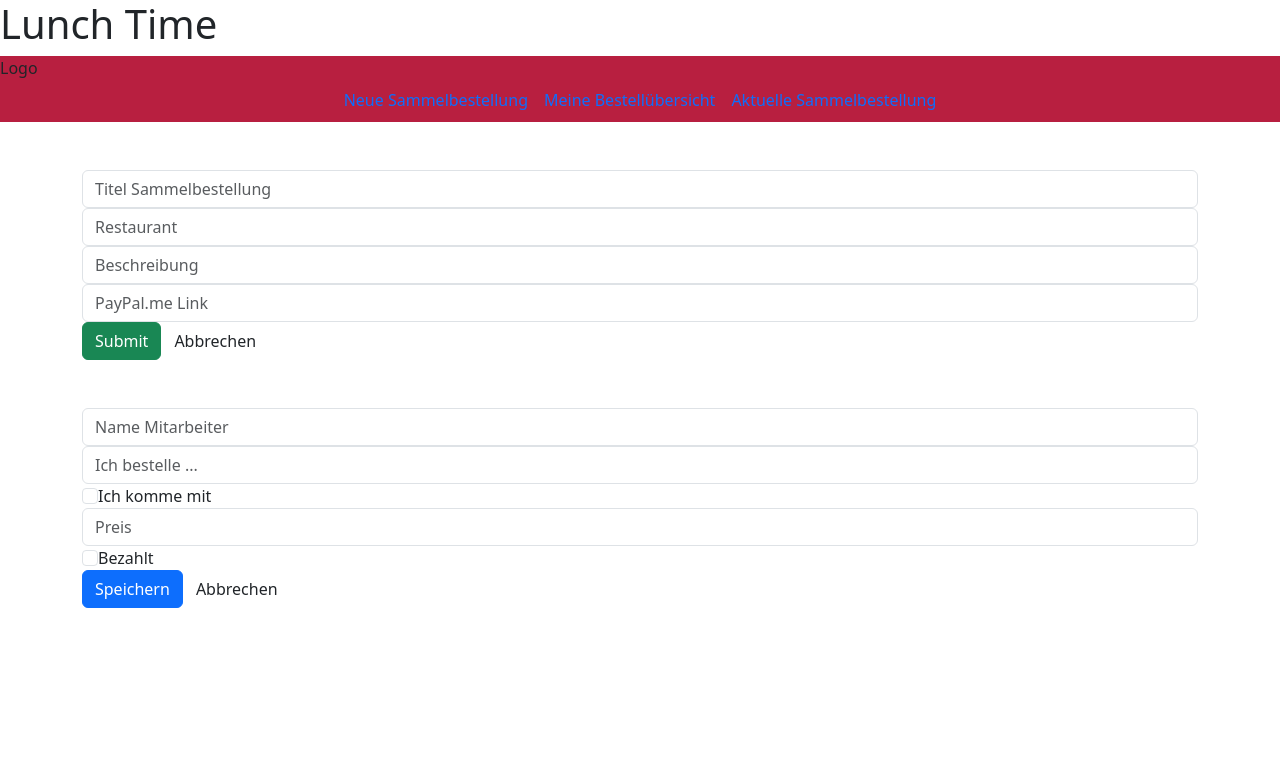
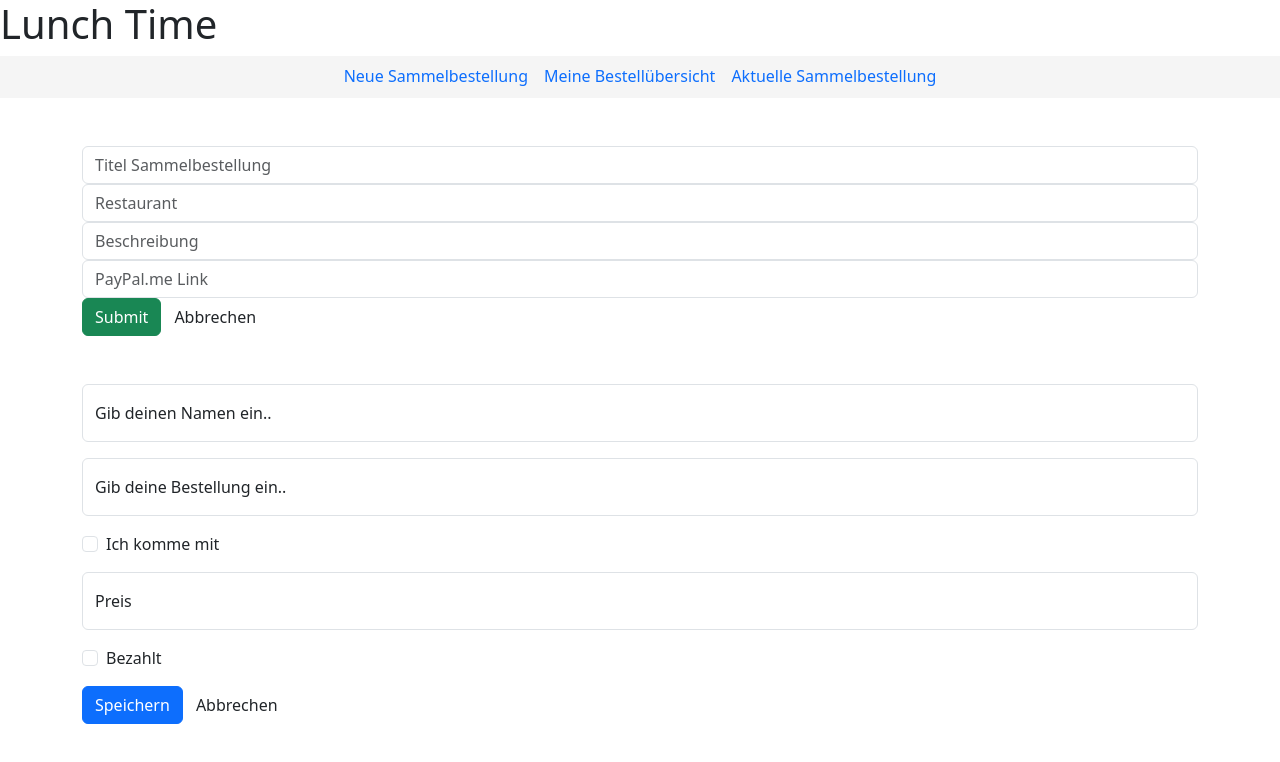
Before and after one commit to e-Ribbit/Lunch_Time_SPA, an Angular app in the folder Lunch_Time/: page / in a window 1280 px wide. Shown: the top 762 px of the page. Built offline with nearby package versions, Linux system fonts and the light colour scheme.

Commit message:
fixed navbar html & finalized bootstrap form n1

```diff
--- a/Lunch_Time/src/app/form-place-order/form-place-order.component.html
+++ b/Lunch_Time/src/app/form-place-order/form-place-order.component.html
@@ -2,9 +2,14 @@
     <div class="form-area">
         <form class="place-order" [formGroup]="placeOrder" (ngSubmit)="onSubmit()">
             <div formGroupName="requiredFields">
-                <div class="form-group">
-                    <input class="form-control" type="text" id="name" formControlName="name"
-                        placeholder="Name Mitarbeiter" name="name">
+                <div class="form-group mb-3">
+                    <div class="form-floating-mb3">
+                        <div class="form-floating">
+                            <input class="form-control" type="text" id="floatingInput" formControlName="name"
+                                placeholder="Max Mustermann" name="name">
+                            <label for="floatingInput">Gib deinen Namen ein..</label>
+                        </div>
+                    </div>
                     <div>
                         <span
                             *ngIf="!placeOrder.get('requiredFields.name')?.valid && placeOrder.get('requiredFields.name')?.touched">
@@ -12,31 +17,47 @@
                     </div>
                 </div>
 
-                <div class="form-group">
-                    <input class="form-control" type="text" id="order" formControlName="order"
+                <div class="form-group mb-3">
+                    <div class="form-floating-mb3">
+                        <div class="form-floating">
+                            <input class="form-control" type="text" id="floatingInput" formControlName="order"
                                 placeholder="Ich bestelle ..." name="order">
+                            <label for="floatingInput">Gib deine Bestellung ein..</label>
+                        </div>
+                    </div>
+                </div>
                 <div>
                     <span
                         *ngIf="!placeOrder.get('requiredFields.order')?.valid && placeOrder.get('requiredFields.order')?.touched">
                         Bitte gib deine Bestellung ein</span>
+
+                </div>
+            </div>
+
+            <div class="form-group mb-3">
+                <div class="form-check">
+                    <input class="form-check-input" type="checkbox" id="flexCheckDefault" name="companion"
+                        value="companion">
+                    <label class="form-check-label" for="flexCheckDefault">Ich komme mit</label>
+                </div>
+            </div>
+
+            <div class="form-floating-mb3">
+                <div class="form-group mb-3">
+                    <div class="form-floating">
+                        <input class="form-control" type="text" id="floatingInput" formControlName="price"
+                            placeholder="..€" name="price">
+                        <label for="floatingInput">Preis</label>
                     </div>
                 </div>
             </div>
 
-            <div class="form-group">
-                <input class="form-check-input" type="checkbox" id="flexCheckDefault" name="companion"
-                    value="companion">
-                    <label class="form-check-label" for="flexCheckDefault">Ich komme mit</label>
+            <div class="form-group mb-3">
+                <div class="form-check">
+                    <input class="form-check-input" type="checkbox" id="flexCheckDefault" name="paid"
+                        formControlName="paid" value="paid">
+                    <label class="form-check-label" for="flexCheckDefault">Bezahlt</label>
                 </div>
-
-            <div class="form-group">
-                <input class="form-control" type="text" id="price" formControlName="price" placeholder="Preis" name="price">
-            </div>
-
-            <div class="form-group">
-                <input class="form-check-input" type="checkbox" id="flexCheckDefault" name="paid" formControlName="paid"
-                    value="paid">
-                <label class="form-check-label" for="flexCheckDefault">Bezahlt</label>
             </div>
 
             <button type="submit" class="btn btn-primary" value="Speichern">Speichern</button>
--- a/Lunch_Time/src/app/navbar/navbar.component.html
+++ b/Lunch_Time/src/app/navbar/navbar.component.html
@@ -1,5 +1,5 @@
 <nav class="top-navigation">
-  <div class="logo">Logo</div>
+  <!-- <div class="logo">#</div> -->
   <ul class="nav nav-underline justify-content-center">
     <li id="nav-item">
       <a class="nav-link" href="#">Neue Sammelbestellung</a>
--- a/Lunch_Time/src/app/navbar/navbar.component.scss
+++ b/Lunch_Time/src/app/navbar/navbar.component.scss
@@ -1,6 +1,6 @@
 .top-navigation {
     overflow: hidden;
-    background-color: #B81F40;
+    background-color: whitesmoke;
     position: relative;
     #nav-links {
         display: none;
```
Lines whose indentation alone changed are shown as unchanged.
